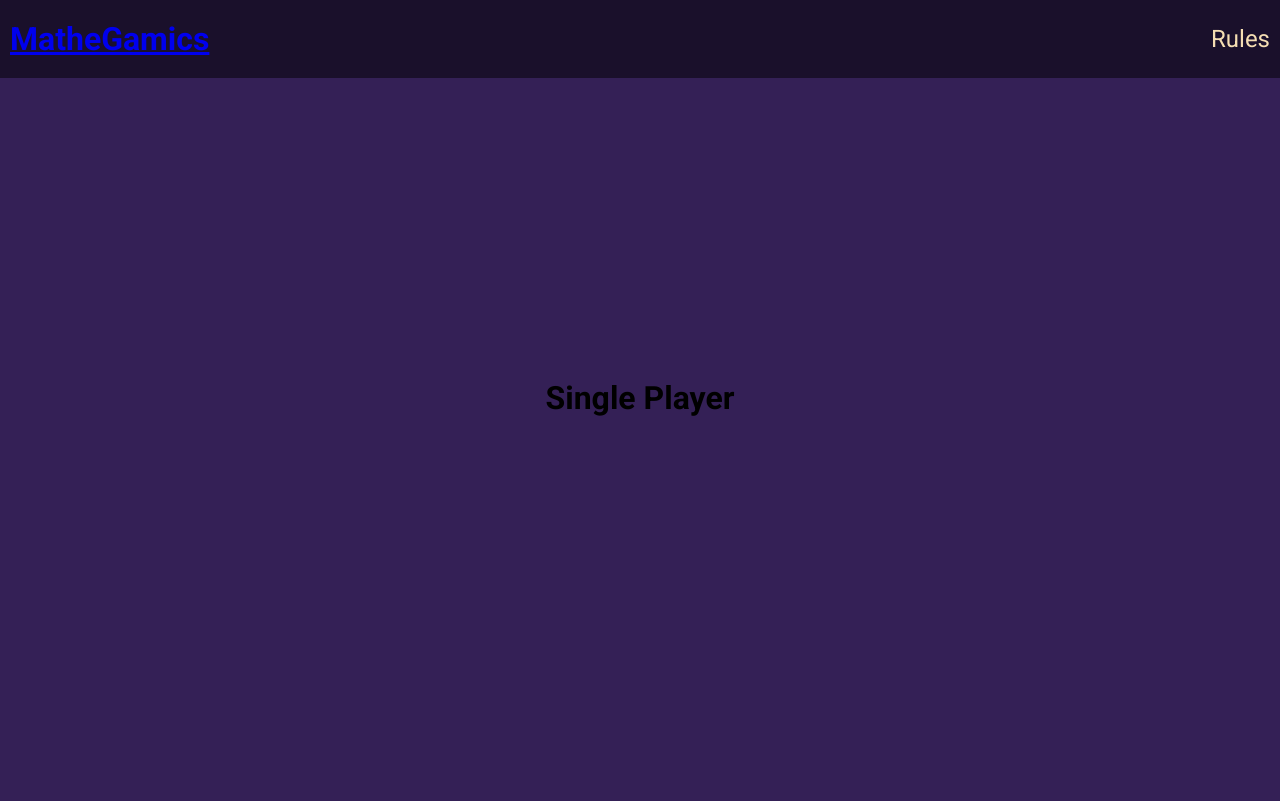
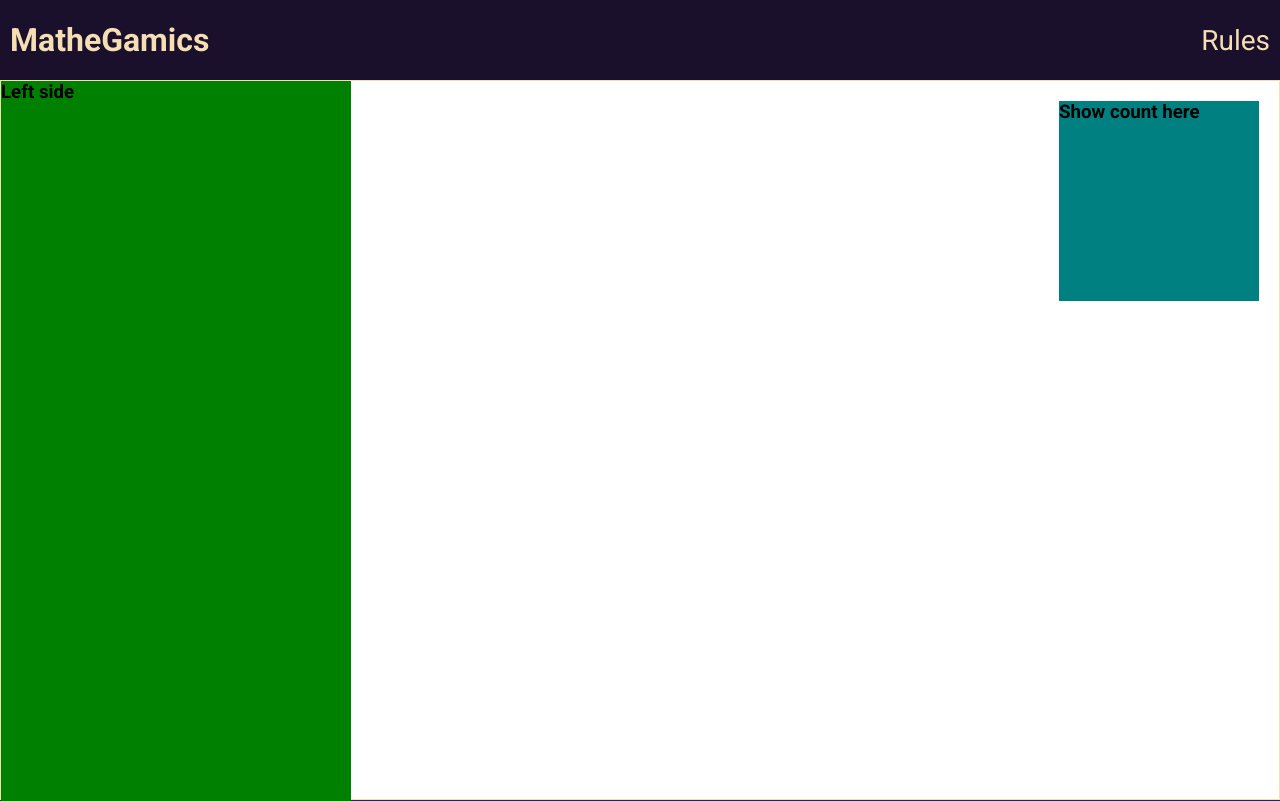
Before and after one commit to baijanathTharu/weekly-project-math-client, a React (Create React App) app: page /single in a window 1280 px wide. Built offline with nearby package versions, Linux system fonts and the light colour scheme; the HTML template or start-up script is replaced by a standard one.

Commit message:
set up single and multi mode layout

```diff
--- /dev/null
+++ b/src/components/Count/Count.js
@@ -0,0 +1,12 @@
+import React from "react";
+import styles from "./Count.module.css";
+
+const Count = () => {
+  return (
+    <div className={styles.Count}>
+      <h3>Show count here</h3>
+    </div>
+  );
+};
+
+export default Count;
--- a/src/components/Form/Form.module.css
+++ b/src/components/Form/Form.module.css
@@ -1,16 +1,12 @@
 .Form {
-  display: flex;
-  flex-direction: column;
-  justify-content: center;
-  align-items: center;
-  flex: 1;
   max-width: 500px;
+  max-height: 300px;
+  padding: 30px;
+  margin: 0 auto;
   color: var(--clr-black);
   background-color: var(--clr-blue);
-  border-radius: 30px;
-  box-shadow: 2px 4px 2px var(--clr-black);
-  padding: 30px;
-  margin: 0 10px;
+  border-radius: 5px;
+  box-shadow: 2px 2px 2px var(--clr-blue);
 }
 
 .Form h2 {
@@ -46,12 +42,15 @@
   margin: 10px 0;
   height: auto;
   padding: 10px;
-  font-size: 1.65rem;
-  font-weight: bold;
-  color: var(--clr-black);
   background-color: var(--clr-orangered);
   outline: none;
   border: none;
   border-radius: 30px;
   cursor: pointer;
 }
+
+.Button a {
+  font-size: 1.65rem;
+  font-weight: bold;
+  color: var(--clr-black);
+}
--- a/src/components/Home/Home.js
+++ b/src/components/Home/Home.js
@@ -1,11 +1,15 @@
 import React from "react";
+
+import styles from "./Home.module.css";
 import Layout from "../Layout/Layout";
 import Form from "../Form/Form";
 
 const Home = () => {
   return (
     <Layout>
-      <Form />
+      <div className={styles.Home}>
+        <Form />
+      </div>
     </Layout>
   );
 };
--- /dev/null
+++ b/src/components/Home/Home.module.css
@@ -0,0 +1,5 @@
+.Home {
+  width: 100%;
+  display: flex;
+  align-items: center;
+}
--- a/src/components/Layout/Layout.module.css
+++ b/src/components/Layout/Layout.module.css
@@ -1,6 +1,7 @@
+.Layout {
+  min-height: 100vh;
+}
 .Content {
-  min-height: 80vh;
   display: flex;
-  justify-content: center;
-  align-items: center;
+  min-height: 90vh;
 }
--- a/src/components/Layoutplayer/Layoutplayer.js
+++ b/src/components/Layoutplayer/Layoutplayer.js
@@ -1,13 +1,31 @@
-import React from "react";
+import React, { useState } from "react";
 
 import Layout from "../Layout/Layout";
+import Count from "../Count/Count";
 import styles from "./Layoutplayer.module.css";
 
 const Layoutplayer = ({ title }) => {
+  const [show, setShow] = useState(false);
+
   return (
     <Layout>
       <div className={styles.Layoutplayer}>
-        <h1>{title}</h1>
+        <div
+          className={
+            show
+              ? [styles.Leftside, styles.show].join(" ")
+              : [styles.Leftside, styles.hide].join(" ")
+          }
+        >
+          <h3>Left side</h3>
+        </div>
+        <div className={styles.Main}>
+          <h3>Main</h3>
+        </div>
+        <div className={styles.Count}>
+          <Count />
+        </div>
+        <div className={styles.Button} onClick={() => setShow(!show)}></div>
       </div>
     </Layout>
   );
--- a/src/components/Layoutplayer/Layoutplayer.module.css
+++ b/src/components/Layoutplayer/Layoutplayer.module.css
@@ -0,0 +1,65 @@
+.Layoutplayer {
+  width: 100%;
+  display: flex;
+  flex-wrap: wrap;
+  border: 1px solid wheat;
+  position: relative;
+}
+
+.Leftside {
+  position: absolute;
+  top: 0;
+  left: 0;
+  height: 90vh;
+  background-color: green;
+  width: 350px;
+}
+
+.Count {
+  position: absolute;
+  width: 200px;
+  height: 200px;
+  top: 20px;
+  right: 20px;
+  background-color: teal;
+}
+
+.Main {
+  background-color: white;
+  flex: 1;
+  min-width: 350px;
+}
+
+@media (max-width: 700px) {
+  .Main {
+    min-width: 100%;
+    width: 100%;
+  }
+
+  .Leftside {
+    width: 80%;
+    z-index: 1;
+    transition: transform 1s ease-in-out;
+  }
+
+  .Button {
+    position: absolute;
+    bottom: 0;
+    left: 0;
+    width: 50px;
+    height: 50px;
+    border-radius: 30px;
+    background-color: var(--clr-black);
+    z-index: 2;
+  }
+
+  .show {
+    display: inline-block;
+    transform: translateX(0);
+  }
+
+  .hide {
+    display: none;
+    transform: translateX(-100%);
+  }
+}
--- a/src/components/Navbar/Navbar.module.css
+++ b/src/components/Navbar/Navbar.module.css
@@ -5,12 +5,14 @@
   padding: 20px 0;
   flex: 1;
   color: var(--clr-wheat);
+  min-height: 10vh;
   /* border: 2px solid rebeccapurple; */
   background-color: rgba(0, 0, 0, 0.5);
 }
 
 .Navbar h1 {
   padding-left: 10px;
+  color: var(--clr-wheat);
 }
 
 .Navbar ul {
@@ -23,5 +25,5 @@
 
 .Navbar ul li {
   padding: 0 10px;
-  font-size: 1.5rem;
+  font-size: 1.75rem;
 }
--- a/src/components/Singleplayer/Singleplayer.js
+++ b/src/components/Singleplayer/Singleplayer.js
@@ -1,8 +1,32 @@
-import React from "react";
-import Layoutplayer from "../Layoutplayer/Layoutplayer";
+import React, { useState } from "react";
+import styles from "./Singleplayer.module.css";
+import Layout from "../Layout/Layout";
+import Count from "../Count/Count";
 
 const Singleplayer = () => {
-  return <Layoutplayer title="Single Player" />;
+  const [show, setShow] = useState(false);
+  return (
+    <Layout>
+      <div className={styles.Layoutplayer}>
+        <div
+          className={
+            show
+              ? [styles.Leftside, styles.show].join(" ")
+              : [styles.Leftside, styles.hide].join(" ")
+          }
+        >
+          <h3>Left side</h3>
+        </div>
+        <div className={styles.Main}>
+          <h3>Main</h3>
+        </div>
+        <div className={styles.Count}>
+          <Count />
+        </div>
+        <div className={styles.Button} onClick={() => setShow(!show)}></div>
+      </div>
+    </Layout>
+  );
 };
 
 export default Singleplayer;
--- a/src/components/Singleplayer/Singleplayer.module.css
+++ b/src/components/Singleplayer/Singleplayer.module.css
@@ -0,0 +1,65 @@
+.Layoutplayer {
+  width: 100%;
+  display: flex;
+  flex-wrap: wrap;
+  border: 1px solid wheat;
+  position: relative;
+}
+
+.Leftside {
+  position: absolute;
+  top: 0;
+  left: 0;
+  height: 90vh;
+  background-color: green;
+  width: 350px;
+}
+
+.Count {
+  position: absolute;
+  width: 200px;
+  height: 200px;
+  top: 20px;
+  right: 20px;
+  background-color: teal;
+}
+
+.Main {
+  background-color: white;
+  flex: 1;
+  min-width: 350px;
+}
+
+@media (max-width: 700px) {
+  .Main {
+    min-width: 100%;
+    width: 100%;
+  }
+
+  .Leftside {
+    width: 80%;
+    z-index: 1;
+    transition: transform 1s ease-in-out;
+  }
+
+  .Button {
+    position: absolute;
+    bottom: 0;
+    left: 0;
+    width: 50px;
+    height: 50px;
+    border-radius: 30px;
+    background-color: var(--clr-black);
+    z-index: 2;
+  }
+
+  .show {
+    display: inline-block;
+    transform: translateX(0);
+  }
+
+  .hide {
+    display: none;
+    transform: translateX(-100%);
+  }
+}
--- a/src/index.css
+++ b/src/index.css
@@ -19,3 +19,7 @@ body {
   min-height: 100vh;
   background-color: var(--clr-bluish-dark);
 }
+
+a {
+  text-decoration: none;
+}
```
Also changed, not shown: src/components/Count/Count.module.css (added).
